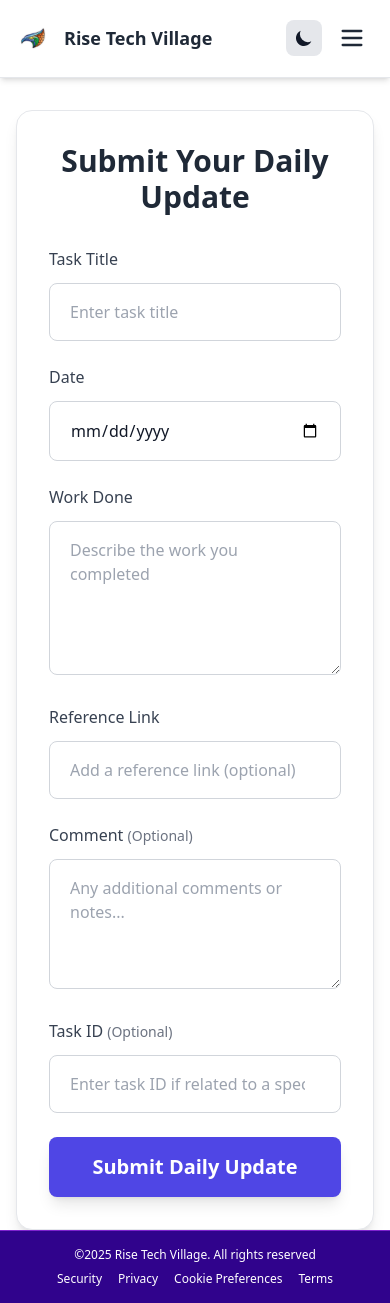
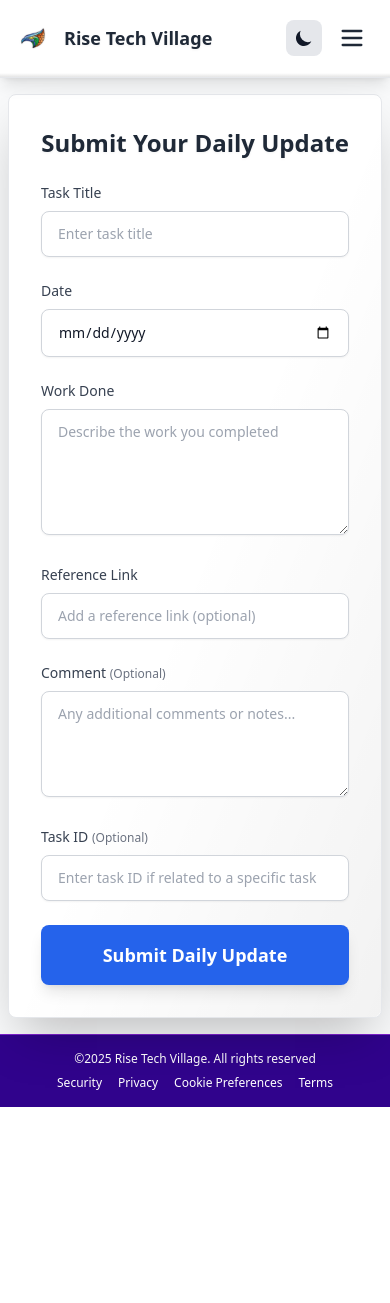
Before and after one commit to rovidudesh/Rise_Employee_Management_System, a Next.js app in the folder app/templates/frontend/: page /employee/tasks in a window 390 px wide. After the commit the page ends 1107 px from the top, so only its background shows below. Built offline with nearby package versions, Linux system fonts and the light colour scheme.

Commit message:
Dark mode added to Navbar and Taskform components

```diff
--- a/app/templates/frontend/app/components/employee/Navbar.tsx
+++ b/app/templates/frontend/app/components/employee/Navbar.tsx
@@ -31,8 +31,11 @@ const Navbar = () => {
   };
 
   return (
-    <nav className="bg-white dark:bg-gray-900 shadow-md border-b border-gray-200 dark:border-gray-800 transition-colors duration-300">
-      <div className="container mx-auto px-4 sm:px-6 py-4 flex justify-between items-center">
+    <nav className="bg-white dark:bg-gray-900 shadow-lg dark:shadow-2xl dark:shadow-black/30 border-b border-gray-200 dark:border-gray-800 transition-all duration-300 relative z-10">
+      {/* Enhanced shadow overlay for better depth */}
+      <div className="absolute bottom-0 left-0 right-0 h-1 bg-gradient-to-b from-transparent to-black/10 dark:to-black/50 pointer-events-none"></div>
+
+      <div className="container mx-auto px-4 sm:px-6 py-4 flex justify-between items-center relative z-10">
         <div className="flex items-center">
           <Image
             src="/NavImg.svg"
@@ -40,7 +43,7 @@ const Navbar = () => {
             width={36}
             height={48}
           />
-          <span className="ml-3 text-lg sm:text-xl font-semibold text-gray-800 dark:text-gray-200 transition-colors duration-300">
+          <span className="ml-3 text-lg sm:text-xl font-semibold text-gray-800 dark:text-gray-200 transition-colors duration-300 drop-shadow-sm">
             Rise Tech Village
           </span>
         </div>
@@ -53,8 +56,8 @@ const Navbar = () => {
             href="/employee"
             className={`pb-2 transition-all duration-200 ${
               isActive("/employee")
-                ? "font-semibold border-b-2 border-indigo-600 dark:border-indigo-400 text-indigo-600 dark:text-indigo-400"
-                : "hover:text-indigo-600 dark:hover:text-indigo-400 hover:border-indigo-300 dark:hover:border-indigo-500 border-b-2 border-transparent"
+                ? "font-semibold border-b-2 border-indigo-600 dark:border-indigo-400 text-indigo-600 dark:text-indigo-400 drop-shadow-sm"
+                : "hover:text-indigo-600 dark:hover:text-indigo-400 hover:border-indigo-300 dark:hover:border-indigo-500 border-b-2 border-transparent hover:drop-shadow-sm"
             }`}
           >
             ChatBot
@@ -63,8 +66,8 @@ const Navbar = () => {
             href="/employee/history"
             className={`pb-2 transition-all duration-200 ${
               isActive("/employee/history")
-                ? "font-semibold border-b-2 border-indigo-600 dark:border-indigo-400 text-indigo-600 dark:text-indigo-400"
-                : "hover:text-indigo-600 dark:hover:text-indigo-400 hover:border-indigo-300 dark:hover:border-indigo-500 border-b-2 border-transparent"
+                ? "font-semibold border-b-2 border-indigo-600 dark:border-indigo-400 text-indigo-600 dark:text-indigo-400 drop-shadow-sm"
+                : "hover:text-indigo-600 dark:hover:text-indigo-400 hover:border-indigo-300 dark:hover:border-indigo-500 border-b-2 border-transparent hover:drop-shadow-sm"
             }`}
           >
             History
@@ -73,19 +76,17 @@ const Navbar = () => {
             href="/employee/tasks"
             className={`pb-2 transition-all duration-200 ${
               isActive("/employee/tasks")
-                ? "font-semibold border-b-2 border-indigo-600 dark:border-indigo-400 text-indigo-600 dark:text-indigo-400"
-                : "hover:text-indigo-600 dark:hover:text-indigo-400 hover:border-indigo-300 dark:hover:border-indigo-500 border-b-2 border-transparent"
+                ? "font-semibold border-b-2 border-indigo-600 dark:border-indigo-400 text-indigo-600 dark:text-indigo-400 drop-shadow-sm"
+                : "hover:text-indigo-600 dark:hover:text-indigo-400 hover:border-indigo-300 dark:hover:border-indigo-500 border-b-2 border-transparent hover:drop-shadow-sm"
             }`}
           >
             Tasks
           </Link>
 
-
-
           {/* Desktop Logout Button */}
           <button
             onClick={handleLogout}
-            className="ml-4 p-2 text-red-600 dark:text-red-400 hover:text-red-700 dark:hover:text-red-300 hover:bg-red-50 dark:hover:bg-red-900/20 rounded-lg transition-all duration-200"
+            className="ml-4 p-2 text-red-600 dark:text-red-400 hover:text-red-700 dark:hover:text-red-300 hover:bg-red-50 dark:hover:bg-red-900/20 rounded-lg transition-all duration-200 hover:shadow-md hover:drop-shadow-sm"
             aria-label="Logout"
           >
             <LogOut size={24} />
@@ -97,7 +98,7 @@ const Navbar = () => {
           <ThemeToggle />
           <button
             onClick={() => setIsOpen(!isOpen)}
-            className="text-gray-800 dark:text-gray-200 focus:outline-none p-2 rounded-lg hover:bg-gray-100 dark:hover:bg-gray-800 transition-colors duration-200"
+            className="text-gray-800 dark:text-gray-200 focus:outline-none p-2 rounded-lg hover:bg-gray-100 dark:hover:bg-gray-800 transition-all duration-200 hover:shadow-md hover:drop-shadow-sm"
             aria-label="Toggle menu"
           >
             {isOpen ? <X size={28} /> : <Menu size={28} />}
@@ -107,17 +108,26 @@ const Navbar = () => {
 
       {/* Mobile Navigation Links */}
       <div
-        className={`md:hidden bg-white dark:bg-gray-900 overflow-hidden transition-all duration-500 ease-in-out border-t border-gray-200 dark:border-gray-800
-          ${isOpen ? "max-h-96 opacity-100 py-6" : "max-h-0 opacity-0 py-0"}
+        className={`md:hidden bg-white dark:bg-gray-900 overflow-hidden transition-all duration-500 ease-in-out border-t border-gray-200 dark:border-gray-800 shadow-inner
+          ${
+            isOpen
+              ? "max-h-96 opacity-100 py-6 shadow-lg dark:shadow-2xl dark:shadow-black/30"
+              : "max-h-0 opacity-0 py-0"
+          }
         `}
       >
-        <div className="flex flex-col items-center space-y-4 sm:space-y-6 font-inter text-gray-800 dark:text-gray-200 px-4 sm:px-6">
+        {/* Mobile menu shadow overlay */}
+        {isOpen && (
+          <div className="absolute bottom-0 left-0 right-0 h-1 bg-gradient-to-b from-transparent to-black/10 dark:to-black/50 pointer-events-none"></div>
+        )}
+
+        <div className="flex flex-col items-center space-y-4 sm:space-y-6 font-inter text-gray-800 dark:text-gray-200 px-4 sm:px-6 relative z-10">
           <Link
             href="/employee"
             className={`w-full text-center py-3 sm:py-4 px-4 sm:px-6 rounded-lg text-base sm:text-lg transition-all duration-200 ${
               isActive("/employee")
-                ? "font-semibold text-white bg-indigo-600 dark:bg-indigo-500 shadow-md"
-                : "hover:text-indigo-600 dark:hover:text-indigo-400 hover:bg-indigo-50 dark:hover:bg-indigo-900/20"
+                ? "font-semibold text-white bg-indigo-600 dark:bg-indigo-500 shadow-md drop-shadow-md"
+                : "hover:text-indigo-600 dark:hover:text-indigo-400 hover:bg-indigo-50 dark:hover:bg-indigo-900/20 hover:shadow-sm hover:drop-shadow-sm"
             }`}
             onClick={() => setIsOpen(false)}
           >
@@ -127,8 +137,8 @@ const Navbar = () => {
             href="/employee/history"
             className={`w-full text-center py-3 sm:py-4 px-4 sm:px-6 rounded-lg text-base sm:text-lg transition-all duration-200 ${
               isActive("/employee/history")
-                ? "font-semibold text-white bg-indigo-600 dark:bg-indigo-500 shadow-md"
-                : "hover:text-indigo-600 dark:hover:text-indigo-400 hover:bg-indigo-50 dark:hover:bg-indigo-900/20"
+                ? "font-semibold text-white bg-indigo-600 dark:bg-indigo-500 shadow-md drop-shadow-md"
+                : "hover:text-indigo-600 dark:hover:text-indigo-400 hover:bg-indigo-50 dark:hover:bg-indigo-900/20 hover:shadow-sm hover:drop-shadow-sm"
             }`}
             onClick={() => setIsOpen(false)}
           >
@@ -138,8 +148,8 @@ const Navbar = () => {
             href="/employee/tasks"
             className={`w-full text-center py-3 sm:py-4 px-4 sm:px-6 rounded-lg text-base sm:text-lg transition-all duration-200 ${
               isActive("/employee/tasks")
-                ? "font-semibold text-white bg-indigo-600 dark:bg-indigo-500 shadow-md"
-                : "hover:text-indigo-600 dark:hover:text-indigo-400 hover:bg-indigo-50 dark:hover:bg-indigo-900/20"
+                ? "font-semibold text-white bg-indigo-600 dark:bg-indigo-500 shadow-md drop-shadow-md"
+                : "hover:text-indigo-600 dark:hover:text-indigo-400 hover:bg-indigo-50 dark:hover:bg-indigo-900/20 hover:shadow-sm hover:drop-shadow-sm"
             }`}
             onClick={() => setIsOpen(false)}
           >
@@ -149,7 +159,7 @@ const Navbar = () => {
           {/* Mobile Logout Button */}
           <button
             onClick={handleLogout}
-            className="w-full flex items-center justify-center py-3 sm:py-4 px-4 sm:px-6 rounded-lg text-base sm:text-lg transition-all duration-200 text-red-600 dark:text-red-400 hover:text-red-700 dark:hover:text-red-300 hover:bg-red-50 dark:hover:bg-red-900/20"
+            className="w-full flex items-center justify-center py-3 sm:py-4 px-4 sm:px-6 rounded-lg text-base sm:text-lg transition-all duration-200 text-red-600 dark:text-red-400 hover:text-red-700 dark:hover:text-red-300 hover:bg-red-50 dark:hover:bg-red-900/20 hover:shadow-sm hover:drop-shadow-sm"
           >
             <LogOut size={24} className="mr-2" />
             Logout
--- a/app/templates/frontend/app/components/employee/Taskform.tsx
+++ b/app/templates/frontend/app/components/employee/Taskform.tsx
@@ -62,16 +62,21 @@ const TaskForm = () => {
   const showCustomMessage = (message, type = "success") => {
     const messageBox = document.createElement("div");
     messageBox.className =
-      "fixed inset-0 bg-gray-600 bg-opacity-50 flex items-center justify-center z-50";
+      "fixed inset-0 bg-gray-600 bg-opacity-50 dark:bg-gray-900 dark:bg-opacity-70 flex items-center justify-center z-50 p-4";
 
-    const bgColor = type === "success" ? "bg-green-600" : "bg-red-600";
+    const bgColor =
+      type === "success"
+        ? "bg-green-600 dark:bg-green-500"
+        : "bg-red-600 dark:bg-red-500";
     const hoverColor =
-      type === "success" ? "hover:bg-green-700" : "hover:bg-red-700";
+      type === "success"
+        ? "hover:bg-green-700 dark:hover:bg-green-600"
+        : "hover:bg-red-700 dark:hover:bg-red-600";
 
     messageBox.innerHTML = `
-      <div class="bg-white p-8 rounded-lg shadow-xl text-center max-w-md mx-auto">
-        <p class="text-lg font-semibold text-gray-800 mb-6">${message}</p>
-        <button id="closeMessageBox" class="px-6 py-3 ${bgColor} text-white rounded-lg ${hoverColor} transition duration-200 text-base">
+      <div class="bg-white dark:bg-slate-800 p-6 sm:p-8 rounded-lg shadow-2xl text-center max-w-md mx-auto border border-gray-200 dark:border-gray-700 w-full">
+        <p class="text-base sm:text-lg font-semibold text-gray-800 dark:text-gray-200 mb-6 whitespace-pre-line">${message}</p>
+        <button id="closeMessageBox" class="px-6 py-3 ${bgColor} text-white rounded-lg ${hoverColor} transition duration-200 text-base w-full sm:w-auto">
           OK
         </button>
       </div>
@@ -84,16 +89,23 @@ const TaskForm = () => {
   };
 
   return (
-    <div className="w-full max-w-6xl mx-auto font-inter mt-8 px-4 sm:px-6">
-      <div className="bg-white p-8 sm:p-10 md:p-12 rounded-2xl shadow-lg border border-gray-200 max-w-3xl mx-auto">
-        <h2 className="text-3xl sm:text-4xl font-bold text-center mb-8 sm:mb-10 text-gray-800">
+    <div className="w-full max-w-6xl mx-auto font-inter">
+      <div className="bg-white dark:bg-slate-800 p-8 sm:p-10 md:p-12 rounded-lg sm:rounded-xl md:rounded-2xl shadow-2xl dark:shadow-2xl dark:shadow-black/50 border border-gray-200 dark:border-gray-700 transition-all duration-300 relative max-w-4xl mx-auto">
+        {/* Enhanced shadow overlay for better depth */}
+        <div className="absolute inset-0 bg-gradient-to-br from-transparent via-transparent to-black/5 dark:to-white/5 rounded-lg sm:rounded-xl md:rounded-2xl pointer-events-none"></div>
+
+        {/* Content wrapper with relative positioning */}
+        <div className="relative z-10">
+          <h2 className="text-2xl sm:text-3xl md:text-4xl font-bold text-center mb-6 sm:mb-8 md:mb-10 text-gray-800 dark:text-gray-200 drop-shadow-sm transition-colors duration-300">
             Submit Your Daily Update
           </h2>
 
           {/* Error message display */}
           {error && (
-          <div className="mb-6 p-4 bg-red-50 border border-red-200 rounded-lg">
-            <p className="text-red-700">{error}</p>
+            <div className="mb-6 p-4 bg-red-50 dark:bg-red-900/20 border border-red-200 dark:border-red-800 rounded-lg transition-colors duration-300">
+              <p className="text-red-700 dark:text-red-400 transition-colors duration-300">
+                {error}
+              </p>
             </div>
           )}
 
@@ -104,14 +116,14 @@ const TaskForm = () => {
               <div>
                 <label
                   htmlFor="taskTitle"
-                className="block text-base font-medium text-gray-700 mb-3"
+                  className="block text-sm sm:text-base font-medium text-gray-700 dark:text-gray-300 mb-2 sm:mb-3 transition-colors duration-300"
                 >
                   Task Title
                 </label>
                 <input
                   type="text"
                   id="taskTitle"
-                className="w-full px-5 py-4 border border-gray-300 rounded-lg focus:outline-none focus:ring-2 focus:ring-indigo-500 transition duration-200 text-base"
+                  className="w-full px-4 sm:px-5 py-3 sm:py-4 border border-gray-300 dark:border-gray-600 bg-white dark:bg-slate-700 text-gray-900 dark:text-gray-100 rounded-lg focus:outline-none focus:ring-2 focus:ring-blue-500 dark:focus:ring-blue-400 focus:border-transparent transition-all duration-200 text-sm sm:text-base shadow-sm focus:shadow-md"
                   value={taskTitle}
                   onChange={(e) => setTaskTitle(e.target.value)}
                   disabled={isLoading}
@@ -124,14 +136,14 @@ const TaskForm = () => {
               <div>
                 <label
                   htmlFor="date"
-                className="block text-base font-medium text-gray-700 mb-3"
+                  className="block text-sm sm:text-base font-medium text-gray-700 dark:text-gray-300 mb-2 sm:mb-3 transition-colors duration-300"
                 >
                   Date
                 </label>
                 <input
                   type="date"
                   id="date"
-                className="w-full px-5 py-4 border border-gray-300 rounded-lg focus:outline-none focus:ring-2 focus:ring-indigo-500 transition duration-200 text-base"
+                  className="w-full px-4 sm:px-5 py-3 sm:py-4 border border-gray-300 dark:border-gray-600 bg-white dark:bg-slate-700 text-gray-900 dark:text-gray-100 rounded-lg focus:outline-none focus:ring-2 focus:ring-blue-500 dark:focus:ring-blue-400 focus:border-transparent transition-all duration-200 text-sm sm:text-base shadow-sm focus:shadow-md"
                   value={date}
                   onChange={(e) => setDate(e.target.value)}
                   disabled={isLoading}
@@ -144,14 +156,14 @@ const TaskForm = () => {
             <div>
               <label
                 htmlFor="workDone"
-              className="block text-base font-medium text-gray-700 mb-3"
+                className="block text-sm sm:text-base font-medium text-gray-700 dark:text-gray-300 mb-2 sm:mb-3 transition-colors duration-300"
               >
                 Work Done
               </label>
               <textarea
                 id="workDone"
                 rows={5}
-              className="w-full px-5 py-4 border border-gray-300 rounded-lg focus:outline-none focus:ring-2 focus:ring-indigo-500 transition duration-200 resize-y text-base"
+                className="w-full px-4 sm:px-5 py-3 sm:py-4 border border-gray-300 dark:border-gray-600 bg-white dark:bg-slate-700 text-gray-900 dark:text-gray-100 rounded-lg focus:outline-none focus:ring-2 focus:ring-blue-500 dark:focus:ring-blue-400 focus:border-transparent transition-all duration-200 resize-y text-sm sm:text-base shadow-sm focus:shadow-md"
                 value={workDone}
                 onChange={(e) => setWorkDone(e.target.value)}
                 disabled={isLoading}
@@ -164,14 +176,14 @@ const TaskForm = () => {
             <div>
               <label
                 htmlFor="referenceLink"
-              className="block text-base font-medium text-gray-700 mb-3"
+                className="block text-sm sm:text-base font-medium text-gray-700 dark:text-gray-300 mb-2 sm:mb-3 transition-colors duration-300"
               >
                 Reference Link
               </label>
               <input
                 type="url"
                 id="referenceLink"
-              className="w-full px-5 py-4 border border-gray-300 rounded-lg focus:outline-none focus:ring-2 focus:ring-indigo-500 transition duration-200 text-base"
+                className="w-full px-4 sm:px-5 py-3 sm:py-4 border border-gray-300 dark:border-gray-600 bg-white dark:bg-slate-700 text-gray-900 dark:text-gray-100 rounded-lg focus:outline-none focus:ring-2 focus:ring-blue-500 dark:focus:ring-blue-400 focus:border-transparent transition-all duration-200 text-sm sm:text-base shadow-sm focus:shadow-md"
                 value={referenceLink}
                 onChange={(e) => setReferenceLink(e.target.value)}
                 disabled={isLoading}
@@ -183,14 +195,17 @@ const TaskForm = () => {
             <div>
               <label
                 htmlFor="comment"
-              className="block text-base font-medium text-gray-700 mb-3"
+                className="block text-sm sm:text-base font-medium text-gray-700 dark:text-gray-300 mb-2 sm:mb-3 transition-colors duration-300"
               >
-              Comment <span className="text-gray-500 text-sm">(Optional)</span>
+                Comment{" "}
+                <span className="text-gray-500 dark:text-gray-400 text-xs sm:text-sm transition-colors duration-300">
+                  (Optional)
+                </span>
               </label>
               <textarea
                 id="comment"
                 rows={4}
-              className="w-full px-5 py-4 border border-gray-300 rounded-lg focus:outline-none focus:ring-2 focus:ring-indigo-500 transition duration-200 resize-y text-base"
+                className="w-full px-4 sm:px-5 py-3 sm:py-4 border border-gray-300 dark:border-gray-600 bg-white dark:bg-slate-700 text-gray-900 dark:text-gray-100 rounded-lg focus:outline-none focus:ring-2 focus:ring-blue-500 dark:focus:ring-blue-400 focus:border-transparent transition-all duration-200 resize-y text-sm sm:text-base shadow-sm focus:shadow-md"
                 value={comment}
                 onChange={(e) => setComment(e.target.value)}
                 disabled={isLoading}
@@ -202,14 +217,17 @@ const TaskForm = () => {
             <div>
               <label
                 htmlFor="taskId"
-              className="block text-base font-medium text-gray-700 mb-3"
+                className="block text-sm sm:text-base font-medium text-gray-700 dark:text-gray-300 mb-2 sm:mb-3 transition-colors duration-300"
               >
-              Task ID <span className="text-gray-500 text-sm">(Optional)</span>
+                Task ID{" "}
+                <span className="text-gray-500 dark:text-gray-400 text-xs sm:text-sm transition-colors duration-300">
+                  (Optional)
+                </span>
               </label>
               <input
                 type="number"
                 id="taskId"
-              className="w-full px-5 py-4 border border-gray-300 rounded-lg focus:outline-none focus:ring-2 focus:ring-indigo-500 transition duration-200 text-base"
+                className="w-full px-4 sm:px-5 py-3 sm:py-4 border border-gray-300 dark:border-gray-600 bg-white dark:bg-slate-700 text-gray-900 dark:text-gray-100 rounded-lg focus:outline-none focus:ring-2 focus:ring-blue-500 dark:focus:ring-blue-400 focus:border-transparent transition-all duration-200 text-sm sm:text-base shadow-sm focus:shadow-md"
                 value={taskId}
                 onChange={(e) => setTaskId(e.target.value)}
                 disabled={isLoading}
@@ -221,10 +239,10 @@ const TaskForm = () => {
             <button
               type="submit"
               disabled={isLoading}
-            className={`w-full py-4 sm:py-5 rounded-lg transition duration-200 text-xl sm:text-2xl font-semibold shadow-lg mt-8 ${
+              className={`w-full py-4 sm:py-5 rounded-lg transition-all duration-200 text-lg sm:text-xl md:text-2xl font-semibold shadow-lg hover:shadow-xl transform hover:-translate-y-0.5 mt-6 sm:mt-8 ${
                 isLoading
-                ? "bg-gray-400 text-gray-700 cursor-not-allowed"
-                : "bg-indigo-600 text-white hover:bg-indigo-700"
+                  ? "bg-gray-400 dark:bg-gray-600 text-gray-700 dark:text-gray-300 cursor-not-allowed transform-none"
+                  : "bg-blue-600 dark:bg-blue-500 text-white hover:bg-blue-700 dark:hover:bg-blue-600"
               }`}
             >
               {isLoading ? "Submitting..." : "Submit Daily Update"}
@@ -232,6 +250,7 @@ const TaskForm = () => {
           </form>
         </div>
       </div>
+    </div>
   );
 };
 
--- a/app/templates/frontend/app/employee/tasks/page.tsx
+++ b/app/templates/frontend/app/employee/tasks/page.tsx
@@ -1,19 +1,23 @@
-'use client'
-import React from 'react'
-import Navbar from '../../components/employee/Navbar'
-import Footer from '../../components/Footer'
-import TaskForm from '../../components/employee/Taskform'
+"use client";
+import React from "react";
+import Navbar from "../../components/employee/Navbar";
+import Footer from "../../components/Footer";
+import TaskForm from "../../components/employee/Taskform";
 
-const page = () => {
+const TasksPage = () => {
   return (
-    <div className='flex flex-col min-h-screen'>
+    <div className="flex flex-col min-h-screen bg-gray-100 dark:bg-slate-900 transition-colors duration-300">
       <Navbar />
-      <main className="flex-grow">
-        <TaskForm />
+
+      <main className="flex-grow bg-gray-50 dark:bg-slate-800 transition-colors duration-300">
+        <div className="container mx-auto px-2 sm:px-4 py-4 sm:py-8">
+          <TaskForm />
+        </div>
       </main>
+
       <Footer />
     </div>
-  )
-}
+  );
+};
 
-export default page
+export default TasksPage;
```
Lines whose indentation alone changed are shown as unchanged.
